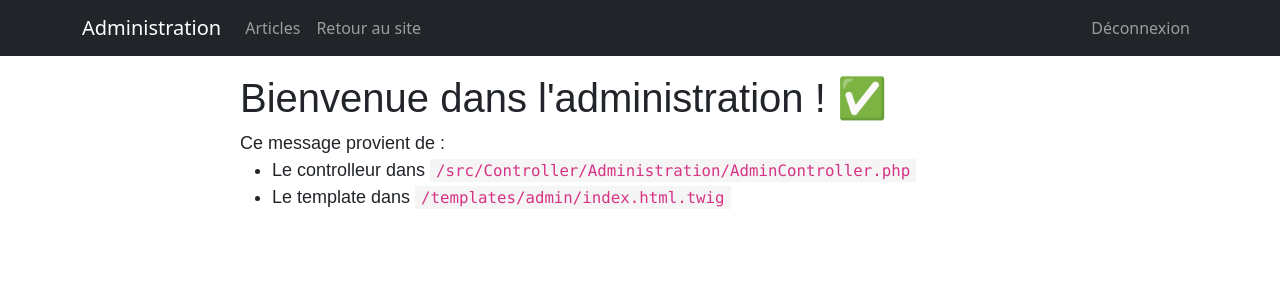
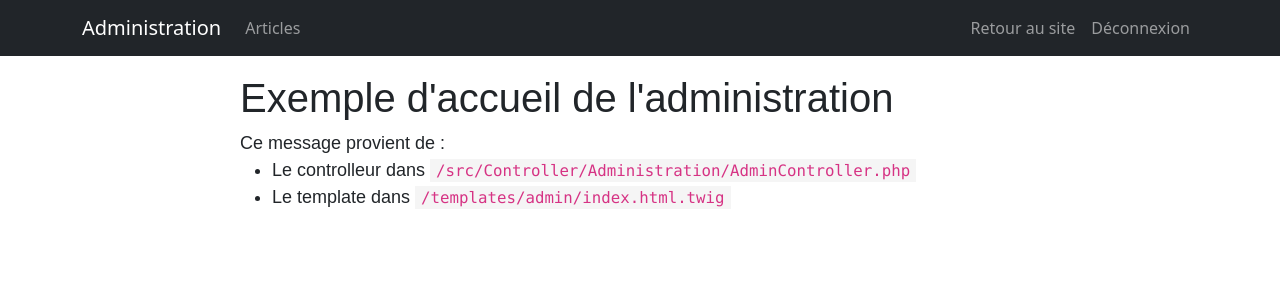
Before and after one commit to aloyonnet/symfony-basics, a Symfony app: template templates/admin/index.html.twig in a window 1280 px wide. Shown: the top 300 px of the page. Run offline with Twig, Linux system fonts and the light colour scheme; the template is opened without the code that fills it, so the values that code supplies are empty; some libraries are stand-ins or nearby versions.

Commit message:
Améliorations des visuels & du code

```diff
--- a/src/Form/PostType.php
+++ b/src/Form/PostType.php
@@ -20,11 +20,11 @@ class PostType extends AbstractType
             ])
             ->add('slug', null, [
                 'label' => 'Slug',
-                'attr' => ['class' => 'form-control']
+                'attr' => ['class' => 'form-control'],
             ])
             ->add('content', null, [
                 'label' => 'Contenu',
-                'attr' => ['class' => 'form-control']
+                'attr' => ['class' => 'form-control'],
             ])
         ;
     }
--- a/src/Form/RegistrationFormType.php
+++ b/src/Form/RegistrationFormType.php
@@ -26,7 +26,7 @@ class RegistrationFormType extends AbstractType
                 // au lieu d'être défini dans l'objet directement,
                 // tout est lu et encodé dans le controlleur
                 'mapped' => false,
-                'attr' => ['autocomplete' => 'new-password', 'class' => 'form-control'],
+                'attr' => ['class' => 'form-control'],
                 'constraints' => [
                     new NotBlank([
                         'message' => 'Merci d\'entrer un mot de passe',
--- a/src/Repository/PostRepository.php
+++ b/src/Repository/PostRepository.php
@@ -57,7 +57,6 @@ class PostRepository extends ServiceEntityRepository
 
     /**
      * Transforme la chaine de caractères de la recherche en un tableau de termes de recherche
-     *
      * @return string[]
      */
     private function extractSearchTerms(string $searchQuery): array
--- a/src/Twig/Components/PostSearch.php
+++ b/src/Twig/Components/PostSearch.php
@@ -4,9 +4,9 @@ namespace App\Twig\Components;
 
 use App\Entity\Post;
 use App\Repository\PostRepository;
+use Symfony\UX\LiveComponent\DefaultActionTrait;
+use Symfony\UX\LiveComponent\Attribute\LiveProp;
 use Symfony\UX\LiveComponent\Attribute\AsLiveComponent;
-use Symfony\UX\LiveComponent\Attribute\LiveProp;
-use Symfony\UX\LiveComponent\DefaultActionTrait;
 
 #[AsLiveComponent('post_search', template: 'components/post_search.html.twig')]
 class PostSearch
--- a/templates/admin/base.html.twig
+++ b/templates/admin/base.html.twig
@@ -26,12 +26,12 @@
                         <li class="nav-item">
                             <a class="nav-link" href="{{ path('admin_post_index') }}">Articles</a>
                         </li>
-                        <li class="nav-item">
-                            <a class="nav-link" href="{{ path('home') }}">Retour au site</a>
-                        </li>
                     </ul>
                     <div class="d-flex">
                         <ul class="navbar-nav me-auto mb-2 mb-lg-0">
+                            <li class="nav-item">
+                                <a class="nav-link" href="{{ path('home') }}">Retour au site</a>
+                            </li>
                             <li class="nav-item">
                                 <a class="nav-link" aria-current="page" href="{{ path('logout') }}">Déconnexion</a>
                             </li>
--- a/templates/admin/index.html.twig
+++ b/templates/admin/index.html.twig
@@ -9,7 +9,7 @@
 </style>
 
 <div class="example-wrapper">
-    <h1>Bienvenue dans l'administration ! ✅</h1>
+    <h1>Exemple d'accueil de l'administration</h1>
 
     Ce message provient de :
     <ul>
--- a/templates/components/post_search.html.twig
+++ b/templates/components/post_search.html.twig
@@ -1,6 +1,6 @@
 <div{{ attributes }}>
     <label>
-        <input type="text"  data-model="query" placeholder="Recherche d'un article ici" class="mb-4" autofocus="autofocus"/>
+        <input type="text" data-model="query" placeholder="Recherche d'un article ici" class="mb-4" autofocus="autofocus"/>
     </label>
 
     {% if computed.posts|length > 0 %}
--- a/templates/site/index.html.twig
+++ b/templates/site/index.html.twig
@@ -10,9 +10,8 @@
 
     {% if app.user %}
         <div class="card m-3">
-            <h5 class="card-header">Vous êtes connecté</h5>
+            <h5 class="card-header">Vous êtes connecté en tant que {{ app.user.username }}</h5>
             <div class="card-body">
-                <h5 class="card-title">Bienvenue {{ app.user.username }}</h5>
                 <p class="card-text">Vous avez pu vous connecter grâce au système d'utilisateur de Symfony</p>
                 <a href="{{ path('logout') }}" class="btn btn-primary">Déconnexion</a>
             </div>
--- a/templates/site/post/show.html.twig
+++ b/templates/site/post/show.html.twig
@@ -15,6 +15,10 @@
                 <th>Contenu</th>
                 <td>{{ post.content }}</td>
             </tr>
+            <tr>
+                <th>Propriétaire</th>
+                <td>{{ post.author.username }}</td>
+            </tr>
         </tbody>
     </table>
     <a class="btn btn-outline-primary" href="{{ path('post_index') }}">Retour à la liste</a>
```
Also changed, not shown: src/DataFixtures/AppFixtures.php (+2 -8 lines), templates/base.html.twig (+5 -5 lines).
